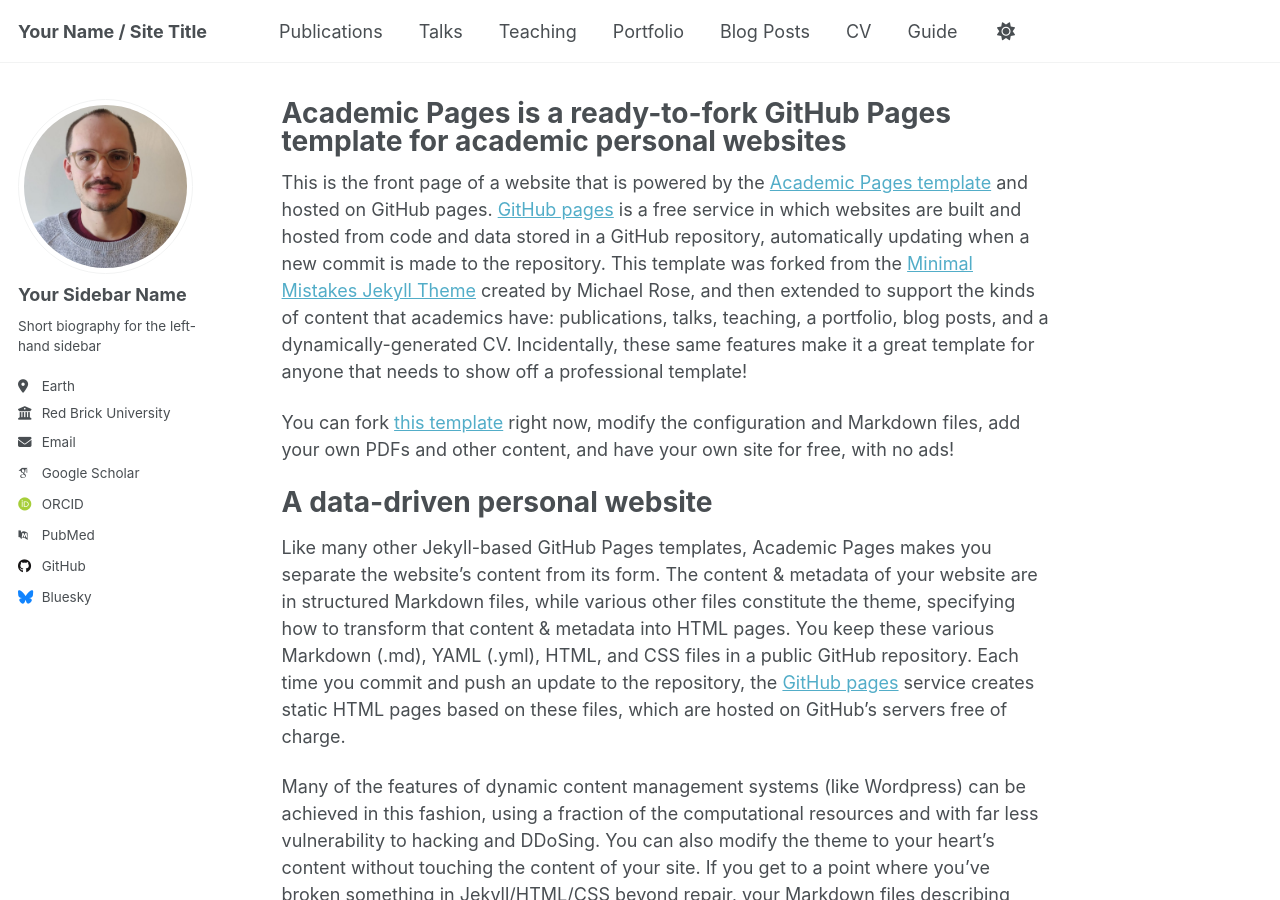
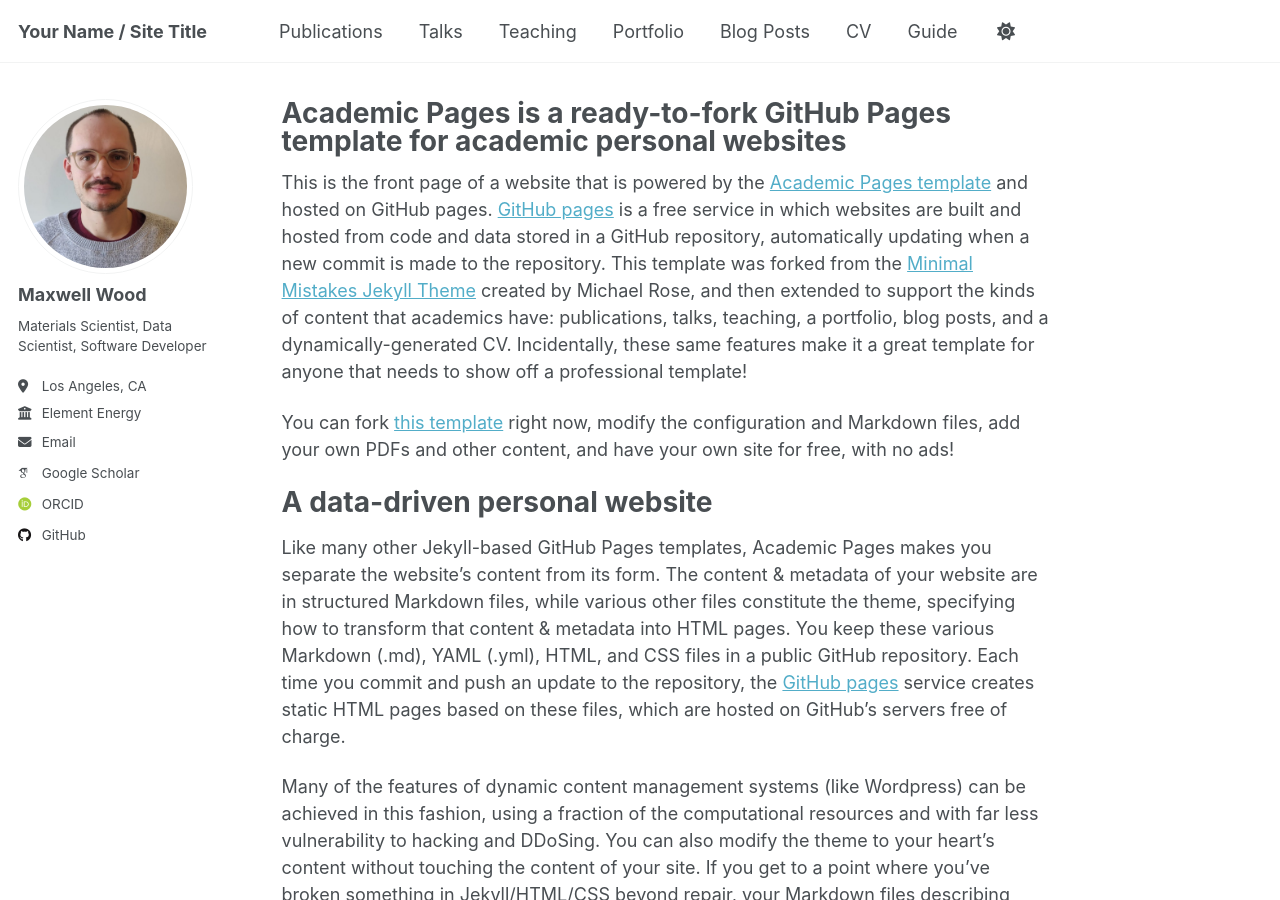
Before and after one commit to xamwood/xamwood.github.io, a Jekyll site: the page built from _pages/about.md, in a window 1280 px wide and 900 px high. Built offline with Jekyll 4.4.1, drawn with Linux system fonts in a browser that asks for light colours; some web fonts are replaced; a script that is not in the unit is left out.

Commit message:
FEAT: config updated

```diff
--- a/_config.yml
+++ b/_config.yml
@@ -24,23 +24,23 @@ repository               : "xamwood/xamwood.github.io"
 author:
   # Biographic information
   avatar           : "profile.png"
-  name             : "Your Sidebar Name"
+  name             : "Maxwell Wood"
   pronouns         : # example: "she/her"
-  bio              : "Short biography for the left-hand sidebar"
-  location         : "Earth"
-  employer         : "Red Brick University"
+  bio              : "Materials Scientist, Data Scientist, Software Developer"
+  location         : "Los Angeles, CA"
+  employer         : "Element Energy"
   uri              : # URL
-  email            : "none@example.org"
+  email            : "maxwellleewood@gmail.com"
 
   # Academic websites
   academia         : # URL
   arxiv            : # URL - Update with the correct link to your profile
-  googlescholar    : "https://scholar.google.com/citations?user=PS_CX0AAAAAJ"
+  googlescholar    : " https://scholar.google.com/citations?user=W-f3mugAAAAJ&hl=en"
   inspire-hep      : # URL
   impactstory      : # URL
-  orcid            : "http://orcid.org/yourorcidurl"
+  orcid            : "http://orcid.org/0000-0003-2758-6155"
   semantic         : # URL
-  pubmed           : "https://www.ncbi.nlm.nih.gov/pubmed/?term=john+snow"
+  pubmed           : # URL
   researchgate     : # URL
   scopus           : # URL
 
@@ -54,7 +54,7 @@ author:
 
   # Social media
   artstation       : # Username
-  bluesky          : "bsky.app" # Replace this with you Bluesky username
+  bluesky          : # Username
   facebook         : # Username
   flickr           : # Username
   foursquare       : # Username
```
